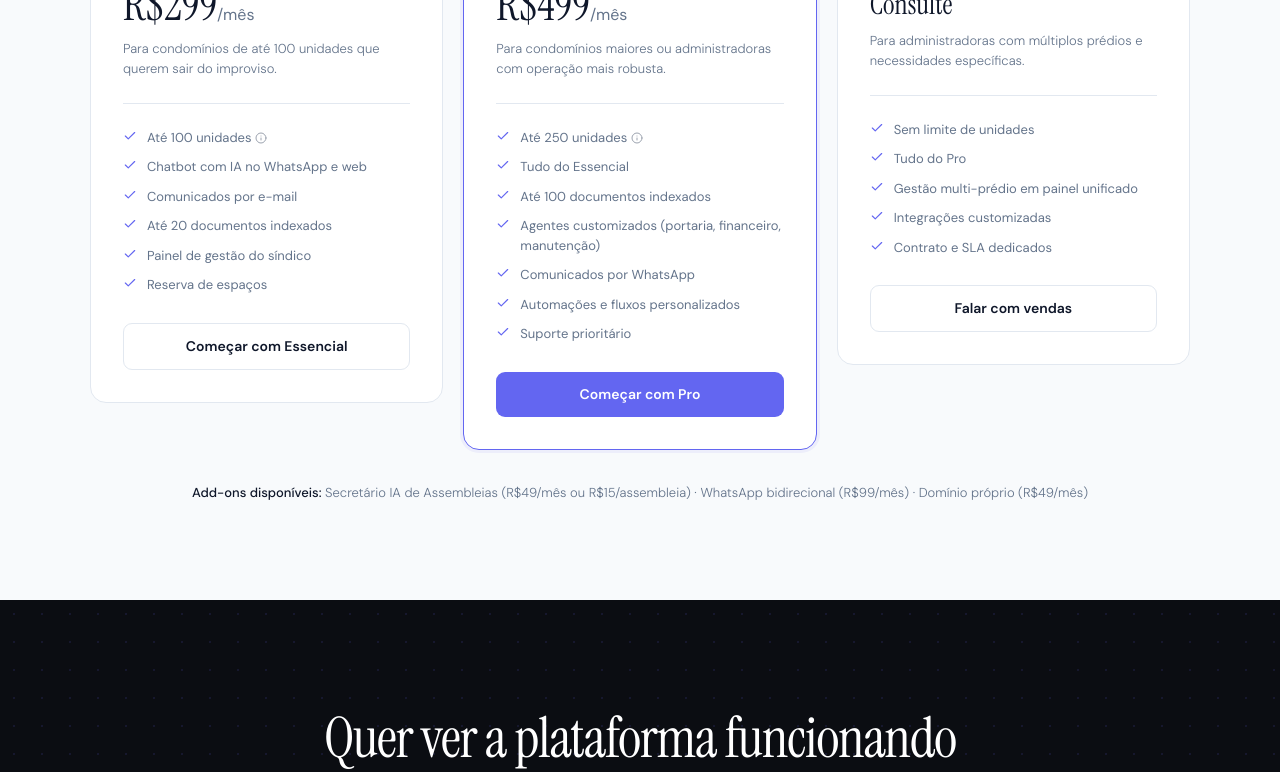
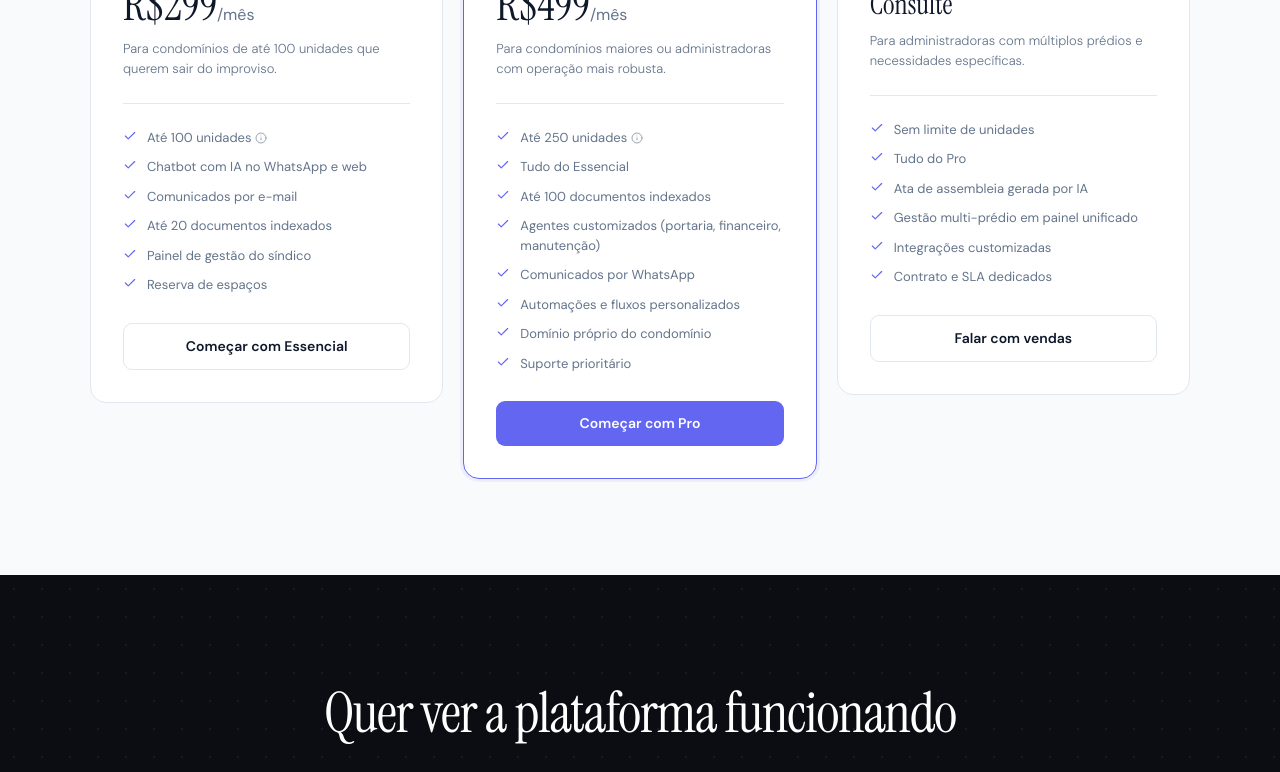
Before and after one commit to durvs/ape-site, a Next.js app: page / in a window 1280 px wide. Shown: the part 4380-5152 px from the top of the page. Built offline with nearby package versions, Linux system fonts and the light colour scheme; no server answers.

Commit message:
feat: adicionar novas funcionalidades na seção de recursos da landing page

```diff
--- a/src/app/page.tsx
+++ b/src/app/page.tsx
@@ -875,6 +875,7 @@ export default function LandingPage() {
                     'Agentes customizados (portaria, financeiro, manutenção)',
                     'Comunicados por WhatsApp',
                     'Automações e fluxos personalizados',
+                    'Domínio próprio do condomínio',
                     'Suporte prioritário',
                   ].map((f) => (
                     <li key={f}><Check size={14} />{f}</li>
@@ -895,6 +896,7 @@ export default function LandingPage() {
                   <li><Check size={14} />Sem limite de unidades</li>
                   {[
                     'Tudo do Pro',
+                    'Ata de assembleia gerada por IA',
                     'Gestão multi-prédio em painel unificado',
                     'Integrações customizadas',
                     'Contrato e SLA dedicados',
@@ -908,9 +910,6 @@ export default function LandingPage() {
               </div>
             </div>
 
-            <div className="addons-note">
-              <strong>Add-ons disponíveis:</strong> Secretário IA de Assembleias (R$49/mês ou R$15/assembleia) · WhatsApp bidirecional (R$99/mês) · Domínio próprio (R$49/mês)
-            </div>
           </div>
         </section>
 
```
